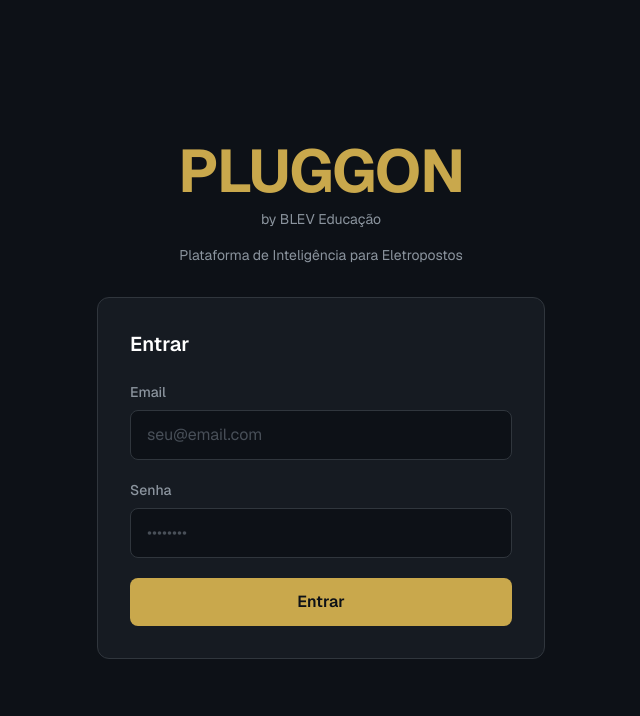
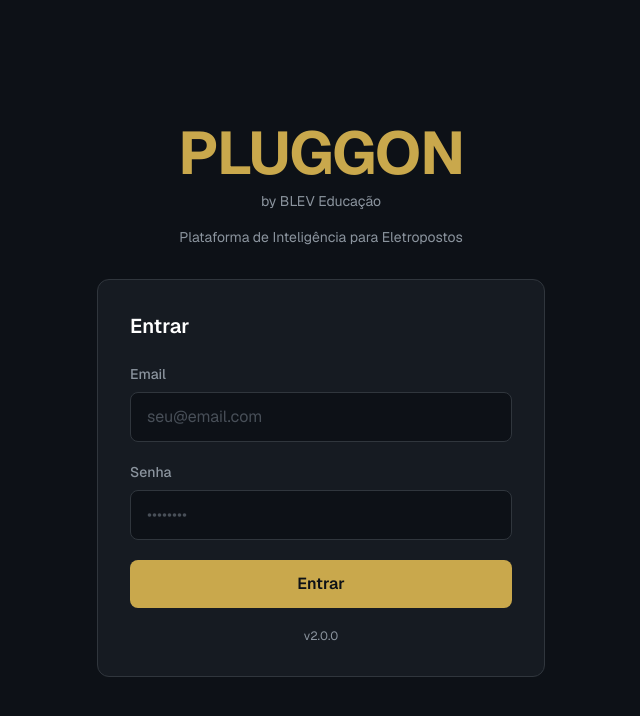
Before and after one commit to guilhermegbbento-hash/pluggon, a Next.js app: page /login in a window 1280 px wide. Shown: the top 716 px of the page, without its empty margins (319-959 px from the left). Built offline with nearby package versions, Linux system fonts and the light colour scheme.

Commit message:
sistema versao v2.0.0

```diff
--- a/src/app/(authenticated)/layout.tsx
+++ b/src/app/(authenticated)/layout.tsx
@@ -3,6 +3,7 @@
 import Link from "next/link";
 import { usePathname, useRouter } from "next/navigation";
 import { createClient } from "@/lib/supabase/client";
+import { APP_VERSION } from "@/lib/version";
 import { useEffect, useState } from "react";
 
 const ADMIN_EMAIL = "guilherme@bfranca.com";
@@ -197,6 +198,9 @@
             </svg>
             Sair
           </button>
+          <p className="mt-2 text-center text-[10px] text-[#8B949E]">
+            PLUGGON v{APP_VERSION}
+          </p>
         </div>
       </aside>
 
--- a/src/app/login/page.tsx
+++ b/src/app/login/page.tsx
@@ -3,6 +3,7 @@
 import { useState } from "react";
 import { useRouter } from "next/navigation";
 import { createClient } from "@/lib/supabase/client";
+import { APP_VERSION } from "@/lib/version";
 
 export default function LoginPage() {
   const [email, setEmail] = useState("");
@@ -97,6 +98,9 @@
             >
               {loading ? "Entrando..." : "Entrar"}
             </button>
+            <p className="text-center text-xs text-[#8B949E]">
+              v{APP_VERSION}
+            </p>
           </form>
         </div>
       </div>
--- /dev/null
+++ b/src/lib/version.ts
@@ -0,0 +1,2 @@
+export const APP_VERSION = '2.0.0';
+export const APP_BUILD_DATE = '2026-04-28';
```
